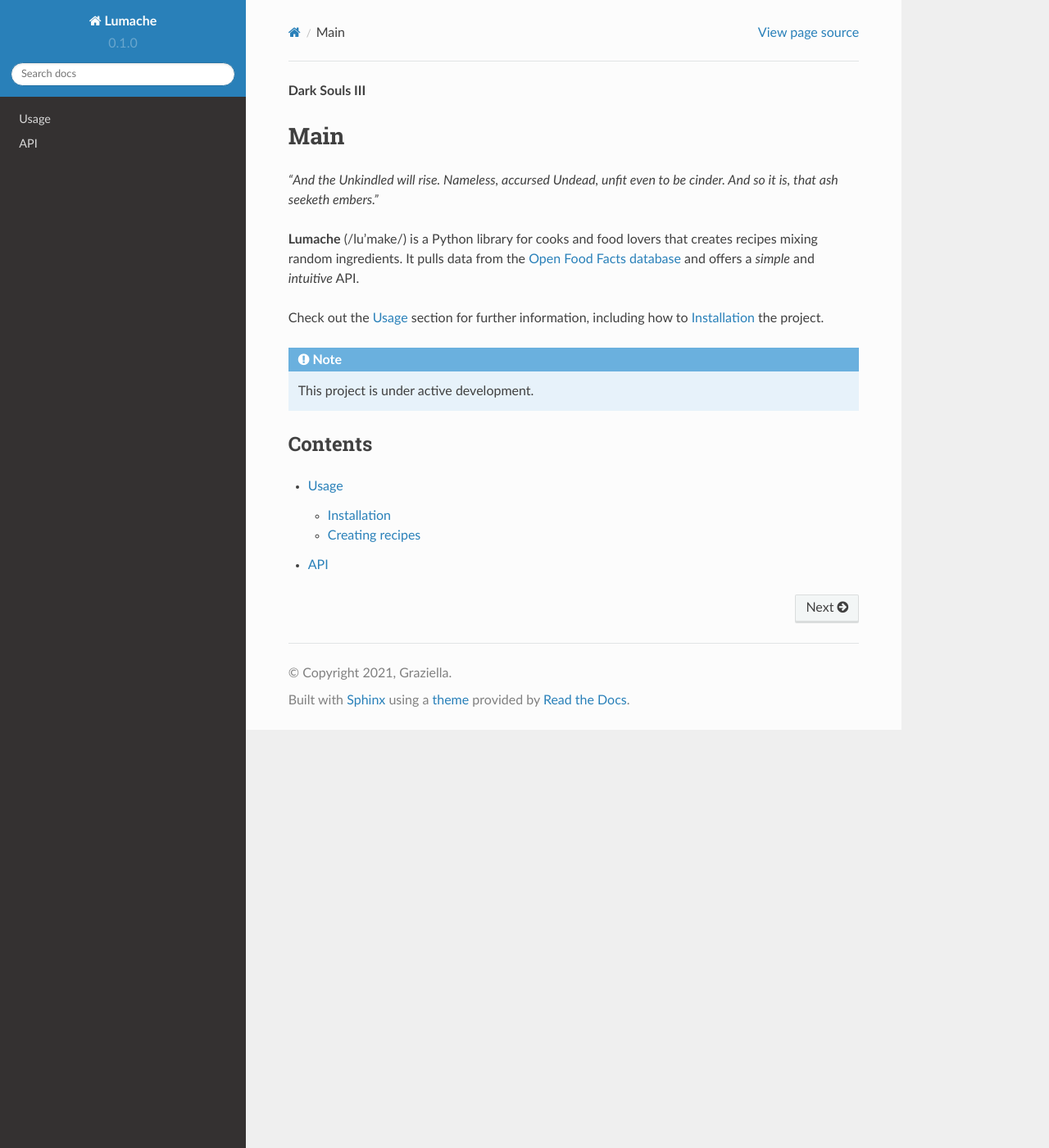
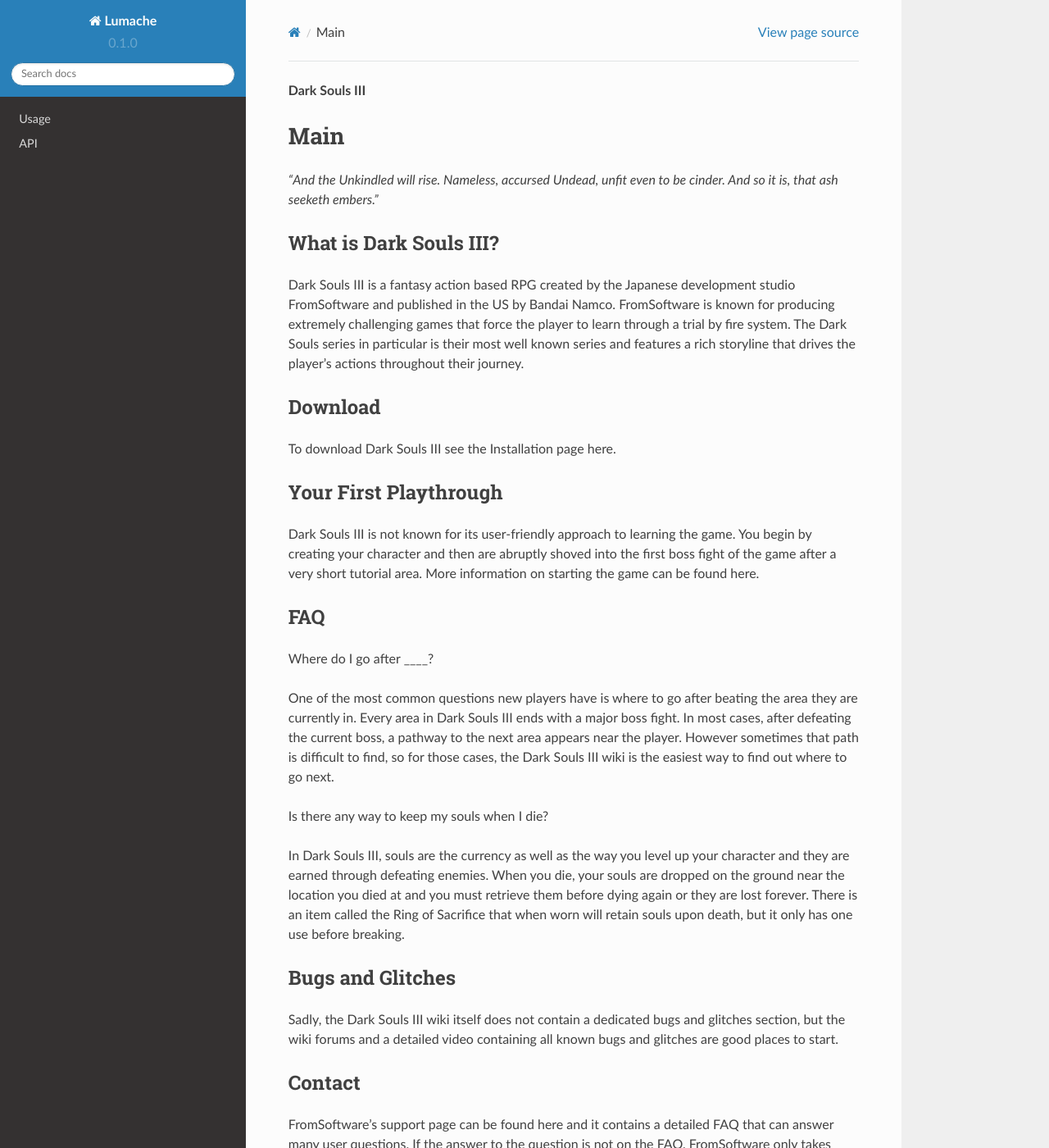
Before and after one commit to pulsfortjf/Dark-Souls-III-Docs, a Sphinx documentation site: the page built from docs/source/index.rst, in a window 1280 px wide and 1400 px high. Shown: the whole window at 82% size. Built offline with Sphinx 7.4.7 and the Read the Docs theme 2.0.0, drawn with Linux system fonts in a browser that asks for light colours; pages that are not in the unit, such as notebooks, are missing from menus; some of the changed text lies outside the part shown.

Commit message:
Update index.rst
added bulk of Main page, might need to change to .md file

```diff
--- a/docs/source/index.rst
+++ b/docs/source/index.rst
@@ -5,10 +5,43 @@
 
 *“And the Unkindled will rise. Nameless, accursed Undead, unfit even to be cinder. And so it is, that ash seeketh embers.”*
 
-**Lumache** (/lu'make/) is a Python library for cooks and food lovers
-that creates recipes mixing random ingredients.
-It pulls data from the `Open Food Facts database <https://world.openfoodfacts.org/>`_
-and offers a *simple* and *intuitive* API.
+What is Dark Souls III?
+***********************
+
+Dark Souls III is a fantasy action based RPG created by the Japanese development studio FromSoftware and published in the US by Bandai Namco. FromSoftware is known for producing extremely challenging games that force the player to learn through a trial by fire system. The Dark Souls series in particular is their most well known series and features a rich storyline that drives the player’s actions throughout their journey.
+
+Download
+***********************
+
+To download Dark Souls III see the Installation page here.
+
+Your First Playthrough
+***********************
+
+Dark Souls III is not known for its user-friendly approach to learning the game. You begin by creating your character and then are abruptly shoved into the first boss fight of the game after a very short tutorial area. More information on starting the game can be found here.
+
+FAQ
+***********************
+
+Where do I go after ____?
+
+One of the most common questions new players have is where to go after beating the area they are currently in. Every area in Dark Souls III ends with a major boss fight. In most cases, after defeating the current boss, a pathway to the next area appears near the player. However sometimes that path is difficult to find, so for those cases, the Dark Souls III wiki is the easiest way to find out where to go next.
+
+Is there any way to keep my souls when I die?
+
+In Dark Souls III, souls are the currency as well as the way you level up your character and they are earned through defeating enemies. When you die, your souls are dropped on the ground near the location you died at and you must retrieve them before dying again or they are lost forever. There is an item called the Ring of Sacrifice that when worn will retain souls upon death, but it only has one use before breaking.
+
+
+Bugs and Glitches
+***********************
+
+Sadly, the Dark Souls III wiki itself does not contain a dedicated bugs and glitches section, but the wiki forums and a detailed video containing all known bugs and glitches are good places to start.
+
+Contact
+***********************
+
+FromSoftware’s support page can be found here and it contains a detailed FAQ that can answer many user questions. If the answer to the question is not on the FAQ, FromSoftware only takes support inquiries in Japanese, but the user can go to Bandai Namco’s support page here and enter their questions into the search bar, or click the “Submit A Ticket” button and create an account to send a question or request directly to Bandai Namco.
+
 
 Check out the :doc:`usage` section for further information, including
 how to :ref:`installation` the project.
```
